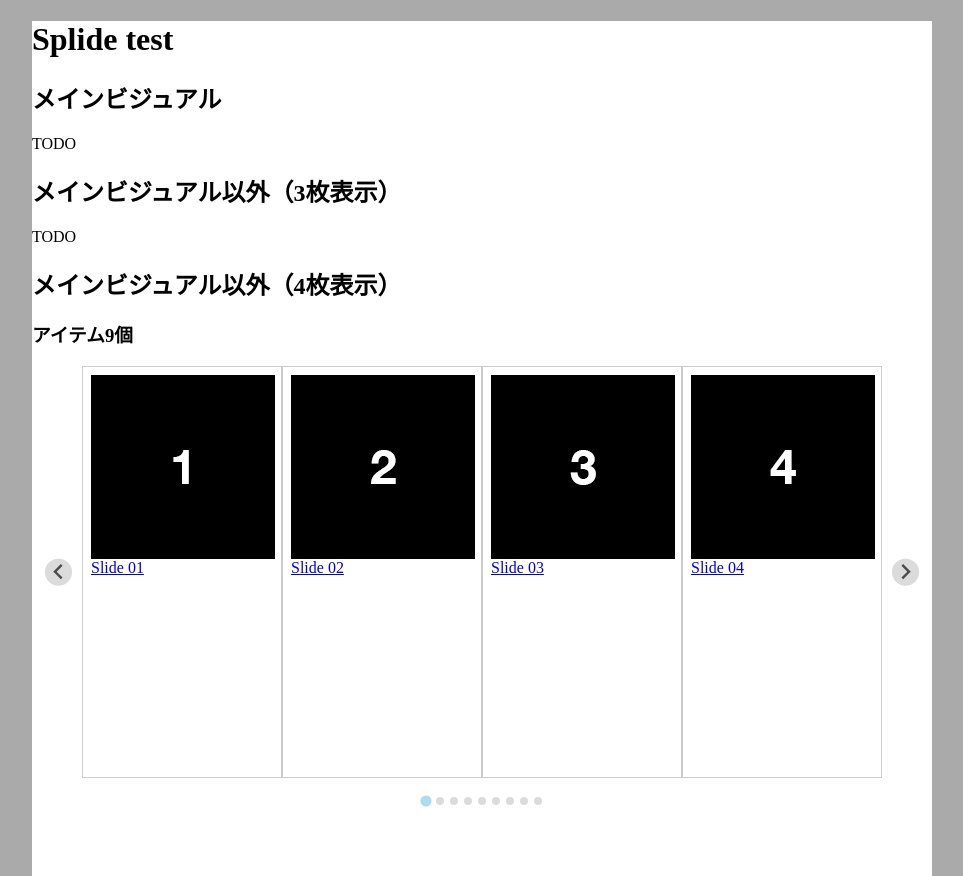
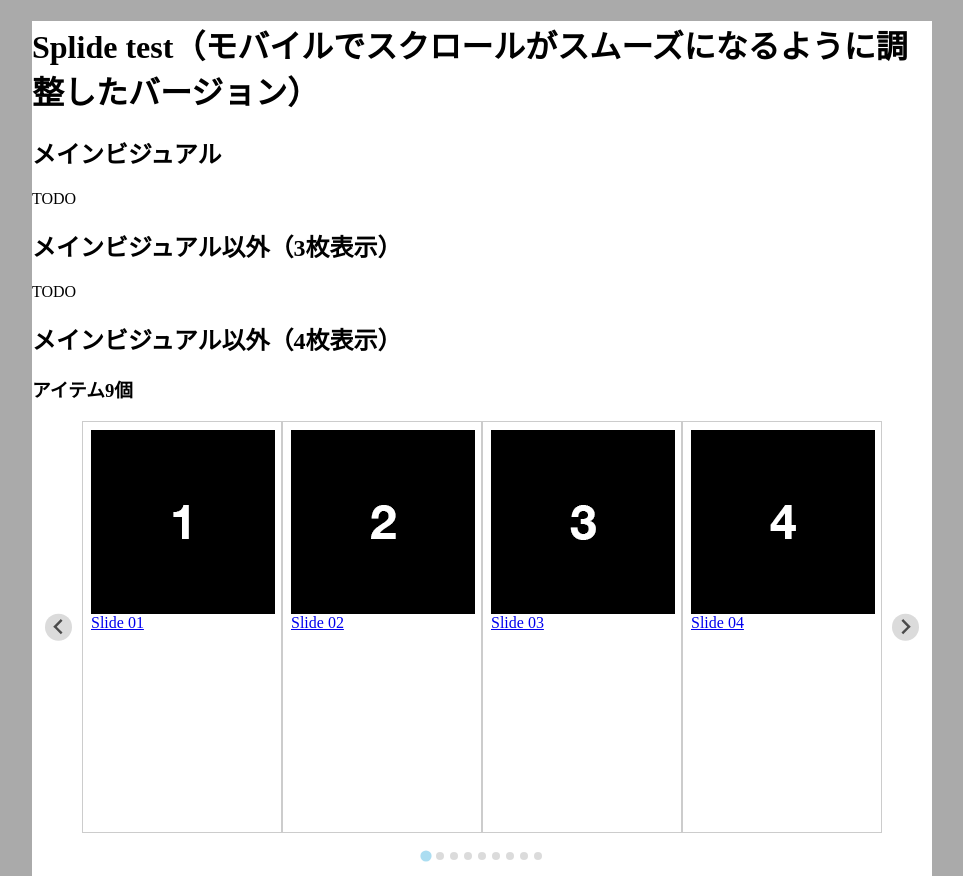
Before and after one commit to ruedap/lab.ruedap.com, a website: page splide/index3.html in a window 1280 px wide. Shown: the top 876 px of the page, without its empty margins (158-1121 px from the left). Drawn offline with Linux system fonts and the light colour scheme.

Commit message:
2025/06/21 16:51:53

```diff
--- a/splide/index3.html
+++ b/splide/index3.html
@@ -124,7 +124,8 @@
   </head>
   <body>
     <div class="container">
-      <h1>Splide test</h1>
+      <h1>Splide test（モバイルでスクロールがスムーズになるように調整したバージョン）</h1>
+      </h1>
       <h2>メインビジュアル</h2>
       <p>TODO</p>
       <h2>メインビジュアル以外（3枚表示）</h2>
```
